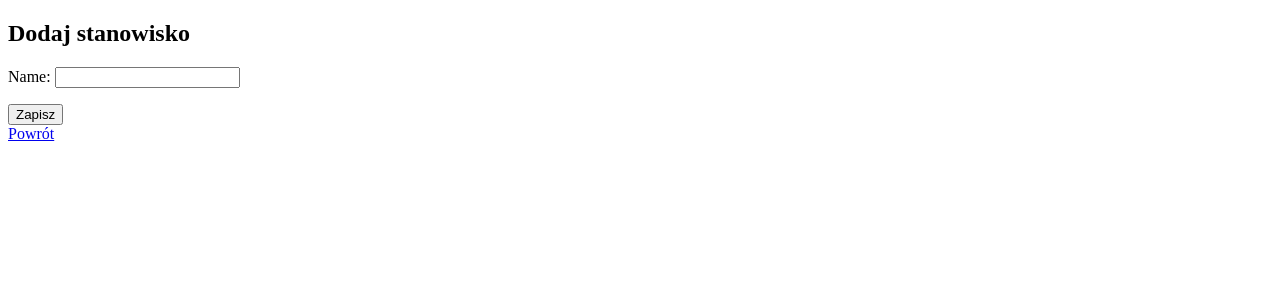
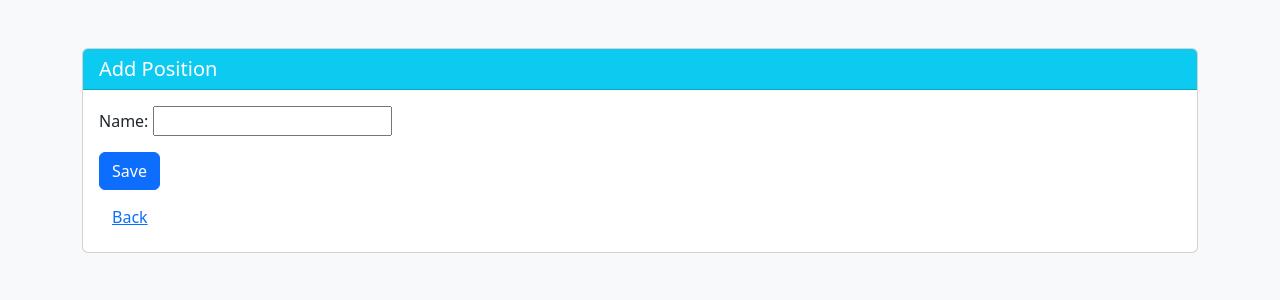
Before and after one commit to Tomek93x/it_company_task_manager, a Django app: page /add-position/ in a window 1280 px wide. Shown: the top 300 px of the page. Run offline with Django 5.2, Linux system fonts and the light colour scheme.

Commit message:
Add Bootstrap 5 Volt styled template for position creation

```diff
--- a/templates/add_position.html
+++ b/templates/add_position.html
@@ -1,15 +1,26 @@
 <!DOCTYPE html>
-<html>
+<html lang="en">
 <head>
-    <title>Dodaj stanowisko</title>
+    <meta charset="UTF-8">
+    <title>Add Position</title>
+    <meta name="viewport" content="width=device-width, initial-scale=1">
+    <link href="https://cdn.jsdelivr.net/npm/bootstrap@5.3.0/dist/css/bootstrap.min.css" rel="stylesheet">
 </head>
-<body>
-    <h2>Dodaj stanowisko</h2>
-    <form method="post">
-        {% csrf_token %}
-        {{ form.as_p }}
-        <button type="submit">Zapisz</button>
-    </form>
-    <a href="{% url 'home' %}">Powrót</a>
+<body class="bg-light">
+    <div class="container my-5">
+        <div class="card">
+            <div class="card-header bg-info text-white">
+                <h2 class="h5 m-0">Add Position</h2>
+            </div>
+            <div class="card-body">
+                <form method="post">
+                    {% csrf_token %}
+                    {{ form.as_p }}
+                    <button type="submit" class="btn btn-primary">Save</button>
+                </form>
+                <a href="{% url 'home' %}" class="btn btn-link mt-2">Back</a>
+            </div>
+        </div>
+    </div>
 </body>
 </html>
```
